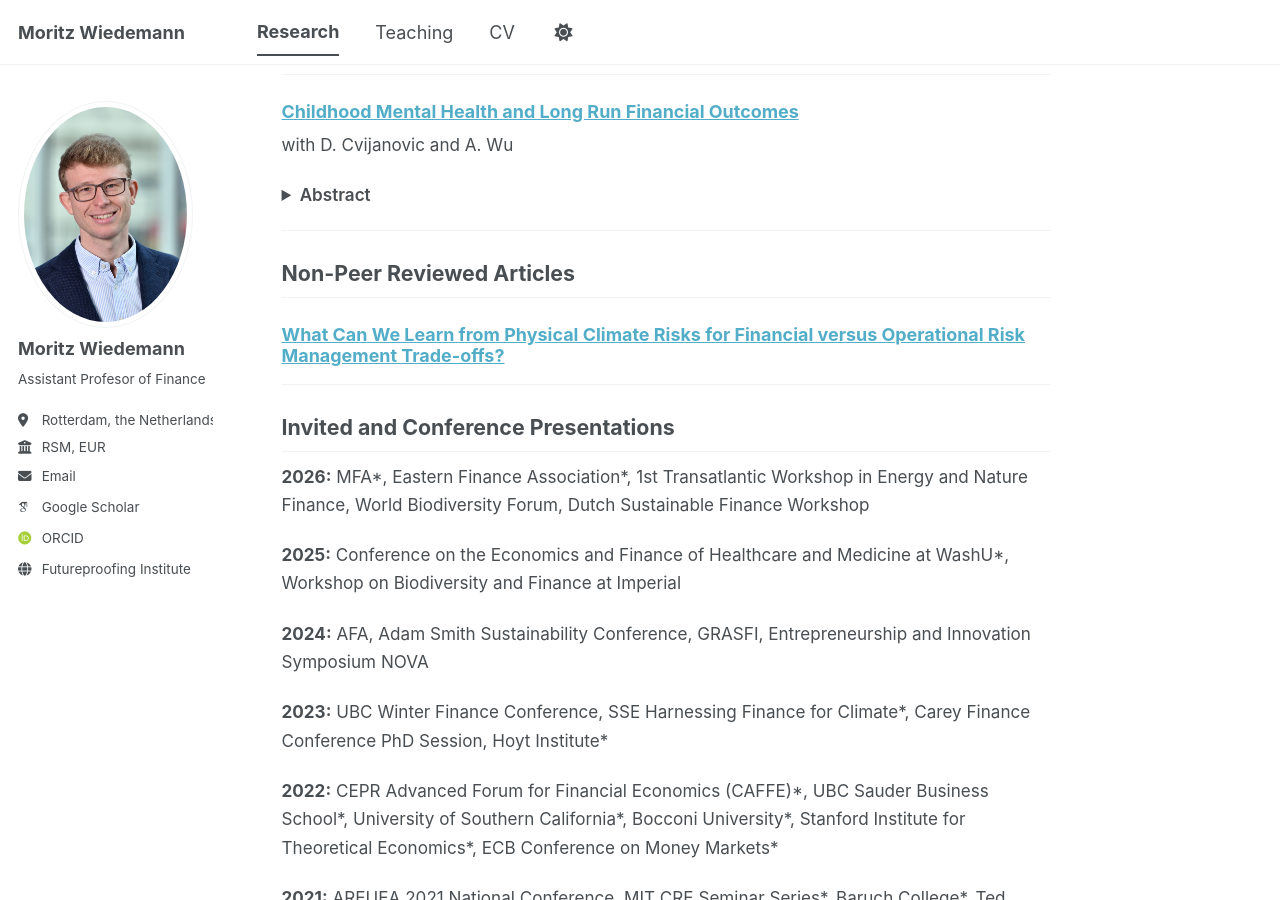
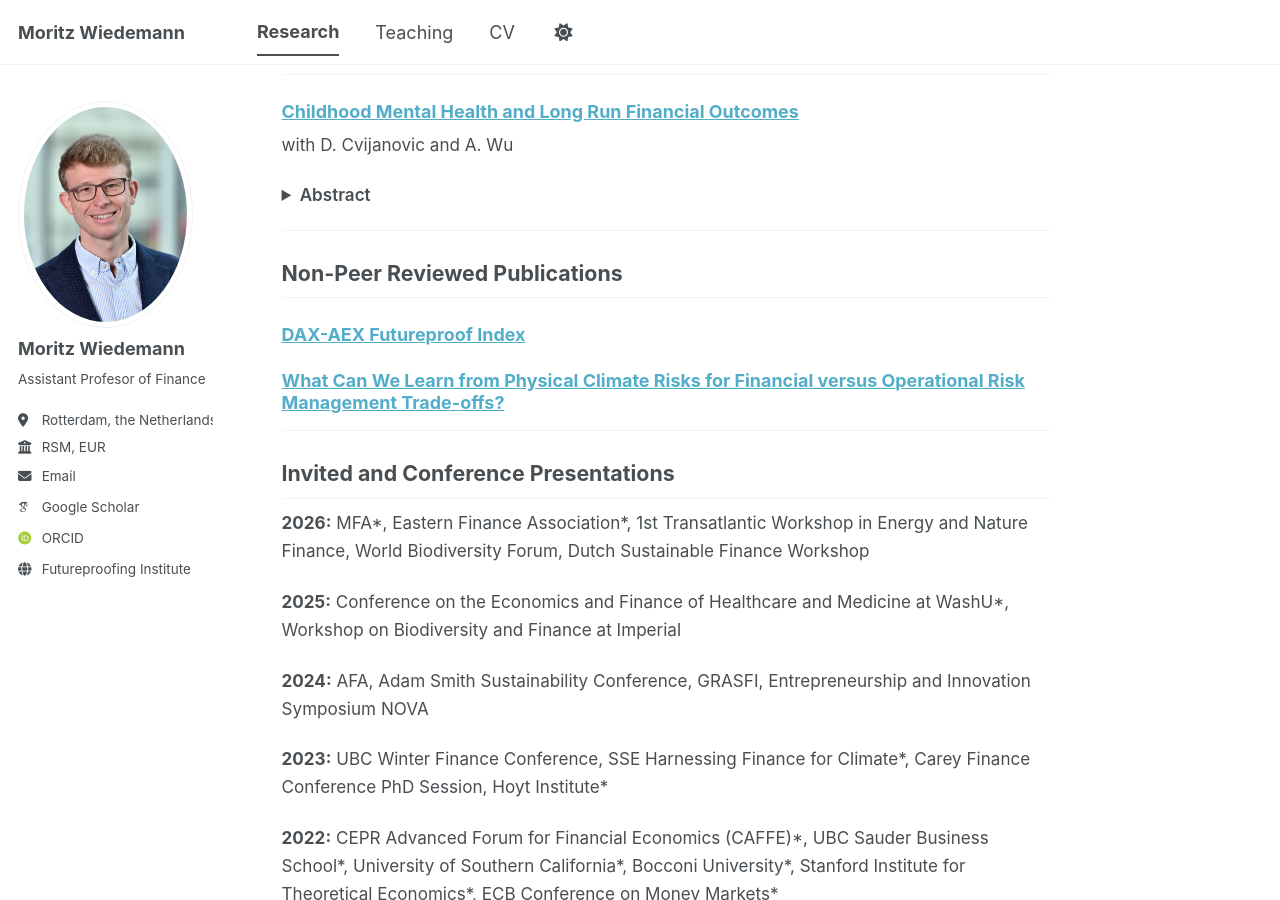
Before and after one commit to WiedemannM/WiedemannM.github.io, a Jekyll site: the page built from _pages/research.md, in a window 1280 px wide and 900 px high, scrolled down 1021 px. Built offline with Jekyll 4.4.1, drawn with Linux system fonts in a browser that asks for light colours; some web fonts are replaced; a script bundle is joined from its source files by our own code; library files that are not in the unit come from our copies.

Commit message:
Update research.md

```diff
--- a/_pages/research.md
+++ b/_pages/research.md
@@ -79,7 +79,9 @@ We investigate the relationship between childhood mental health conditions and f
 
 ---
 
-## Non-Peer Reviewed Articles
+## Non-Peer Reviewed Publications
+
+### [DAX-AEX Futureproof Index](https://www.futureproofinginstitute.com/s/DAX-AEX-Futureproof-Index.pdf)
 
 ### [What Can We Learn from Physical Climate Risks for Financial versus Operational Risk Management Trade-offs?](/files/40%20-%20Wiedemann.pdf)
 
```
